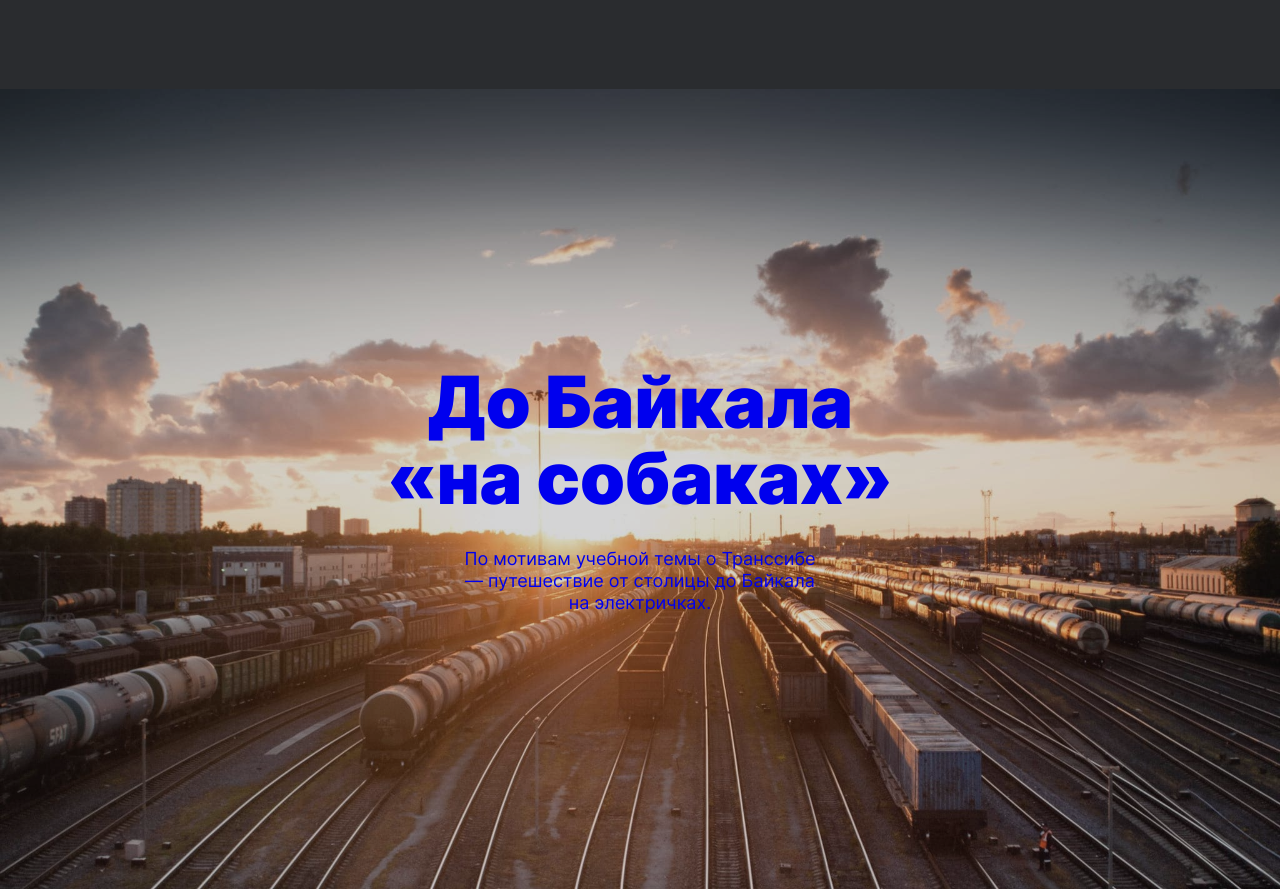
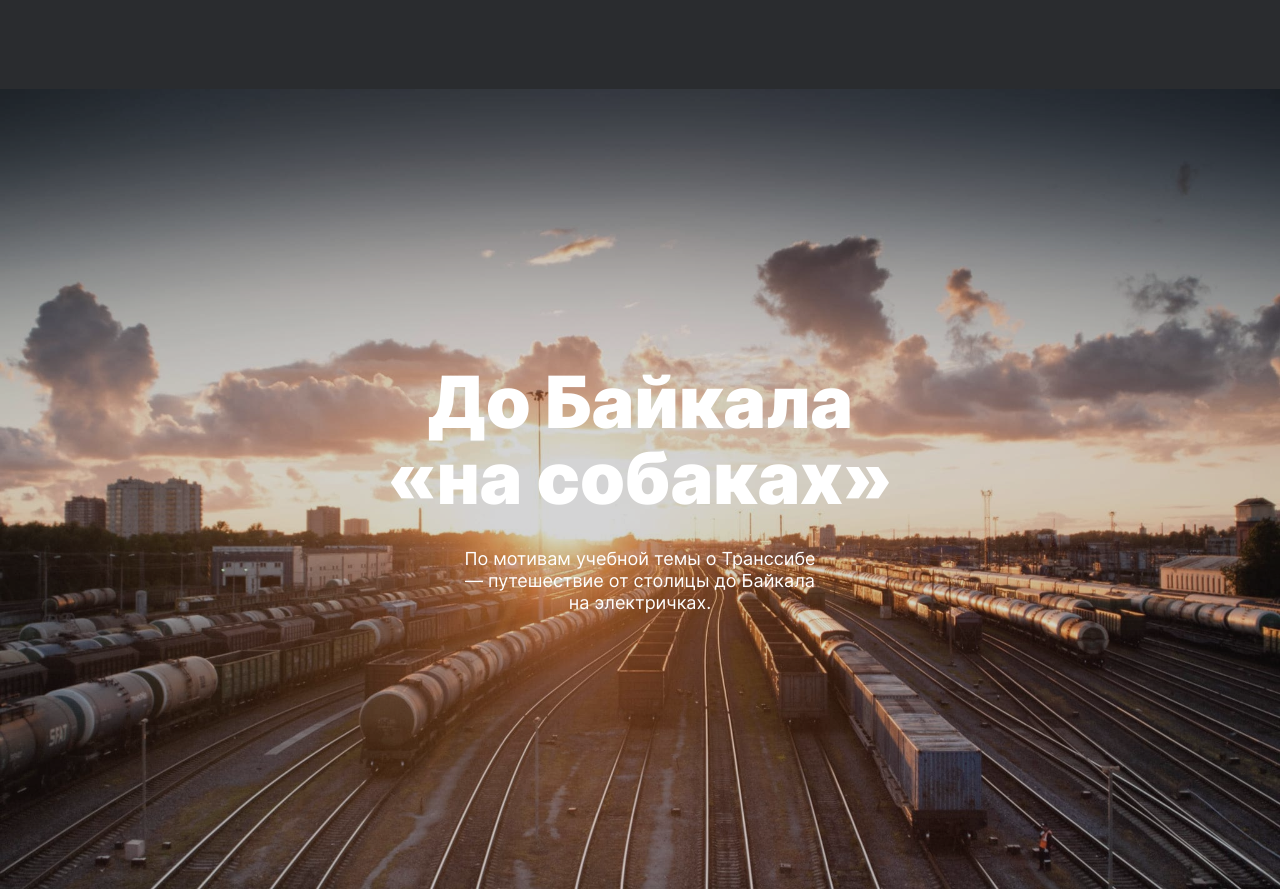
Before and after one commit to remotor1/russian-travel, a plain HTML site: page index.html in a window 1280 px wide. Shown: the part 5912-6801 px from the top of the page. Drawn offline with Linux system fonts and the light colour scheme.

Commit message:
russian-travel1

```diff
--- a/blocks/container/container.css
+++ b/blocks/container/container.css
@@ -7,3 +7,16 @@
 a.cover:visited {
     color: #fff;
 }
+
+a:link {
+    color: #fff;
+}
+
+
+a:hover {
+    color: #fff;
+}
+
+a:active {
+    color: #fff;
+}
```
